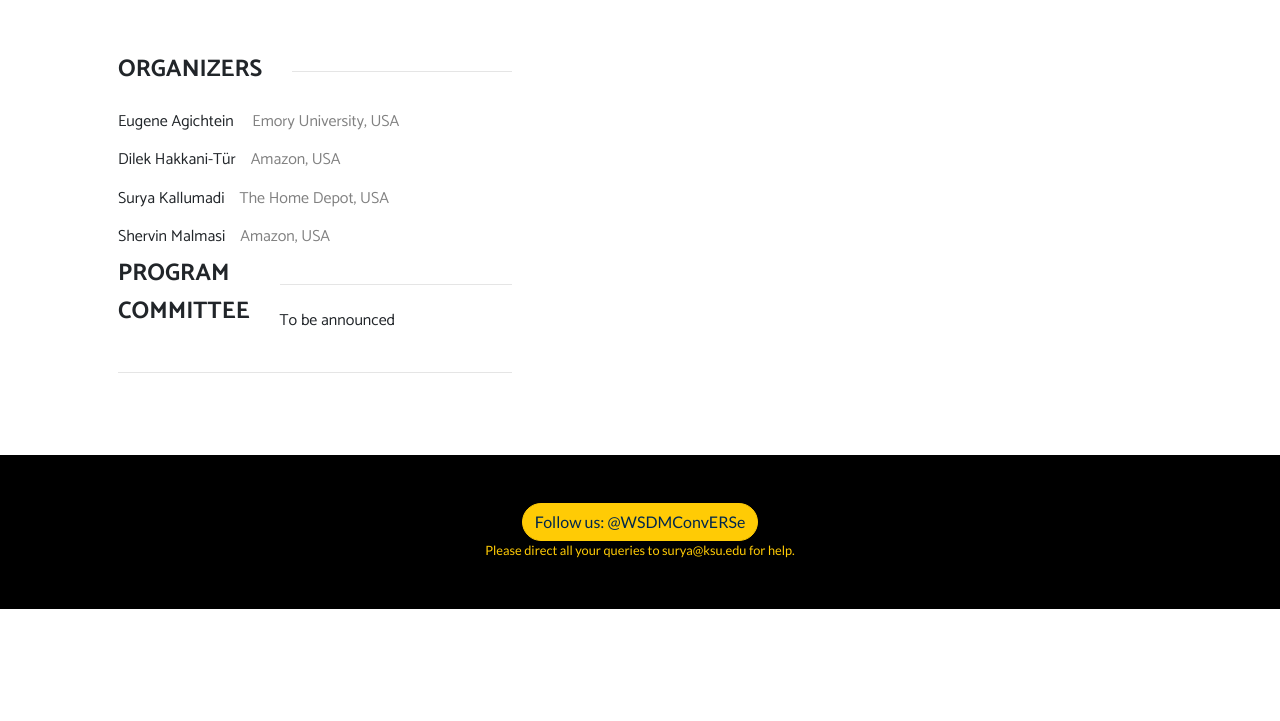
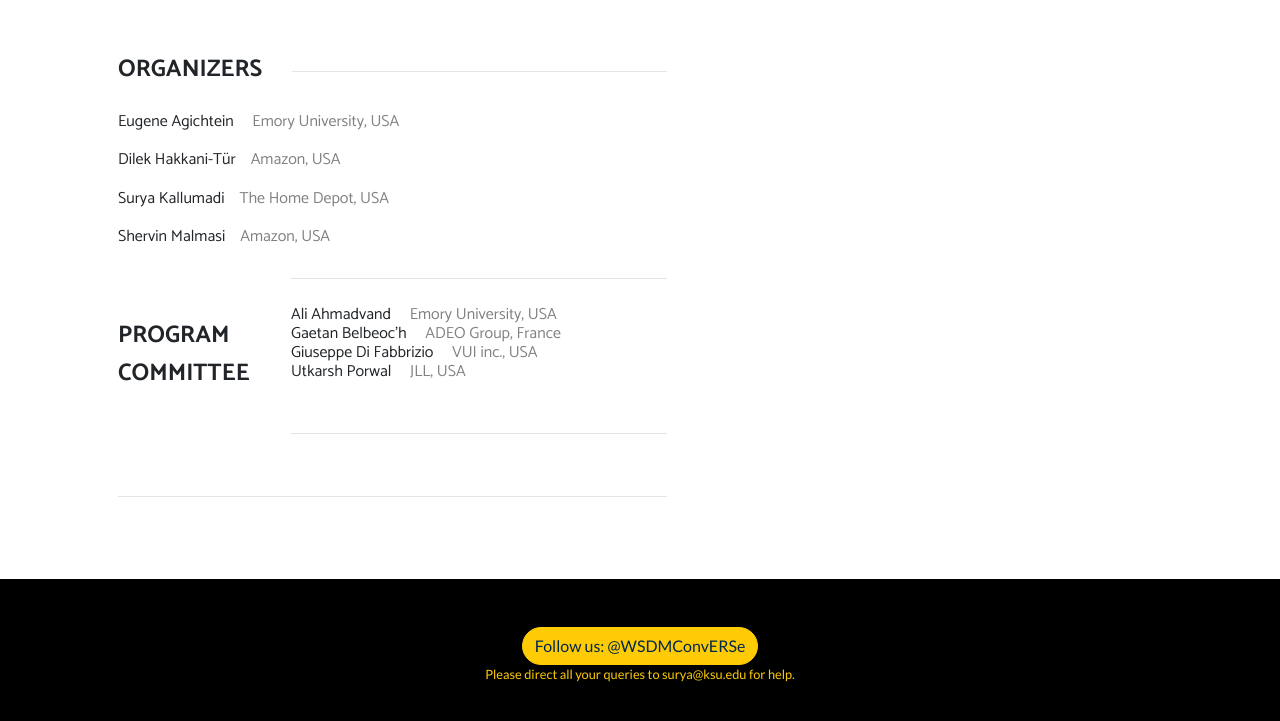
Before and after one commit to wsdm-Converse/converse.github.io, a website: page organizers.html in a window 1280 px wide. Shown: the part 99-820 px from the top of the page. Drawn offline with Linux system fonts and the light colour scheme.

Commit message:
updating PC

```diff
--- a/organizers.html
+++ b/organizers.html
@@ -160,7 +160,21 @@
 <hr class="styled-hr" style="width:100%;">
 <div style="height: 10px; overflow: hidden; width: 100%;"></div></div>
 
-To be announced
+<font size="3">
+  <font>Ali Ahmadvand</font> &nbsp; &nbsp;&nbsp;<font color="#818181">Emory University, USA</font><br>
+  <font>Gaetan Belbeoc'h</font> &nbsp; &nbsp;&nbsp;<font color="#818181">ADEO Group, France</font><br>
+  <font>Giuseppe Di Fabbrizio</font> &nbsp; &nbsp;&nbsp;<font color="#818181">VUI inc., USA</font><br>
+  <font>Utkarsh Porwal</font> &nbsp; &nbsp;&nbsp;<font color="#818181">JLL, USA</font><br>
+
+  <p></p>
+
+
+<div><div style="height: 20px; overflow: hidden; width: 100%;"></div>
+<hr class="styled-hr" style="width:100%;">
+<div style="height: 10px; overflow: hidden; width: 100%;"></div></div>
+
+
+      </font>
 
         </td>     </tr>
     </tbody>
```
